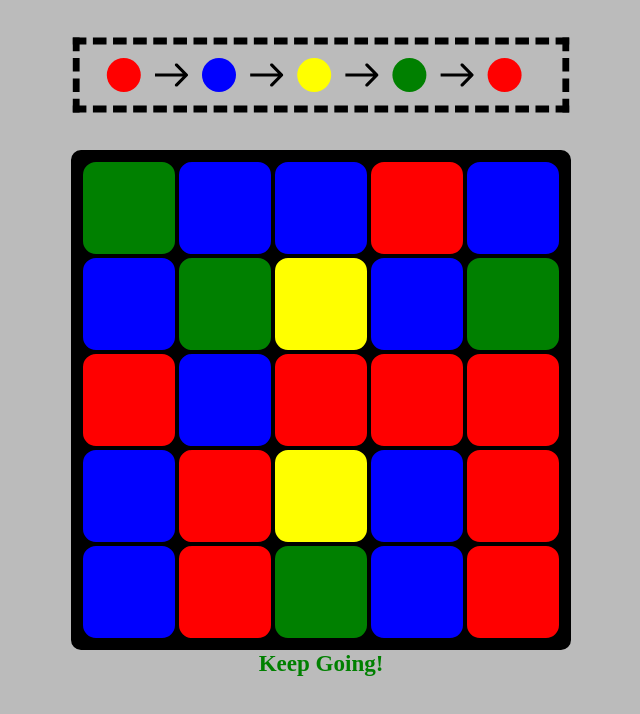
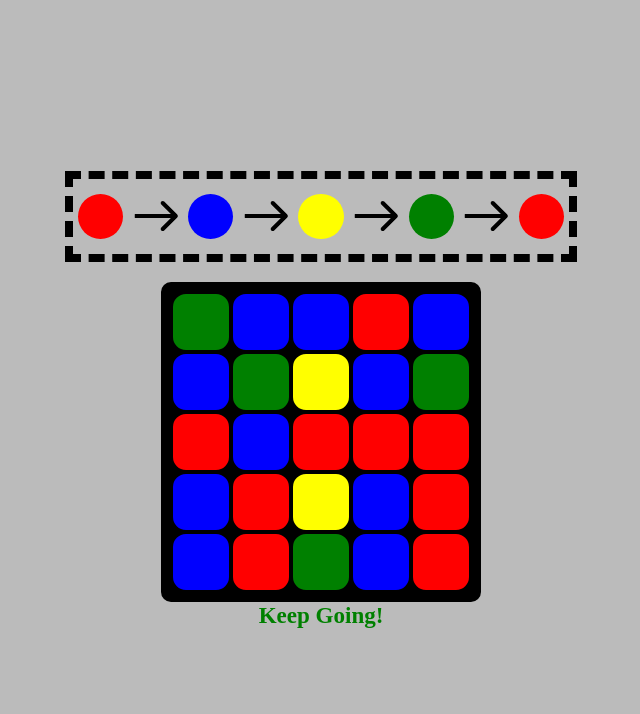
Before and after one commit to jjplaza-dev/Color_Match, a React (Vite) app: page / in a window 1280 px wide. Shown: the top 714 px of the page, without its empty margins (319-959 px from the left). Built offline with nearby package versions, Linux system fonts and the light colour scheme.

Commit message:
minor div sizing changes

```diff
--- a/src/Components/ColorQueue.module.css
+++ b/src/Components/ColorQueue.module.css
@@ -1,17 +1,25 @@
 .colorQueue {
-    margin: 20px auto;
-    padding: 20px 40px;
+    width: 80%;
+    margin-bottom: 20px;
     box-sizing: border-box;
     display: flex;
-    border: 10px dashed black;
-    transform: scale(0.68);
+    justify-content: space-around;
+    align-items: center;
+    padding: 10px 0px;
+    border: 8px dashed black;
+
+    @media (min-width: 768px) and (max-width: 1124px) { padding: 5px 0px;  border: 5px dashed black;}
+    @media (max-width: 767px) { padding: 1px 0px;  border: 2px dashed black; }
 
     * {
-        width: 50px;
-        height: 50px;
+        width: 100%;
+        aspect-ratio: 1/1;
         border-radius: 50%;
-        margin: 0 20px 0 0px;
+        margin: 1%;
+        box-sizing: border-box;
+        display: flex;
+        justify-content: center;
+        align-items: center;
     }
 
-
 }
--- a/src/Main/MainContent.module.css
+++ b/src/Main/MainContent.module.css
@@ -4,20 +4,22 @@
 
 
     .testProper {
-        width: 100%;
-        height: 100%;
+        width: 50%;
+        height: 100vh;
+        margin: auto;
         display: flex;
         flex-direction: column;
         justify-content: center;
         align-items: center;
 
-
+        @media (min-width: 768px) and (max-width: 1124px) { width: 70%; }
+        @media (max-width: 767px) {  width: 90%;}
     }
 
 }
 
 .mainColorBox {
-    width: 500px;
+    width: 50%;
     aspect-ratio: 1/1;
     display: grid;
     grid-template-columns: auto auto auto auto auto;
@@ -25,6 +27,9 @@
     border: 10px solid black;
     box-sizing: border-box;
     border-radius: 10px;
+
+    @media (min-width: 768px) and (max-width: 1124px) { width: 80%;   }
+    @media (max-width: 767px) { width: 100%;   }
 
     * {
         border: 2px black solid;
```
